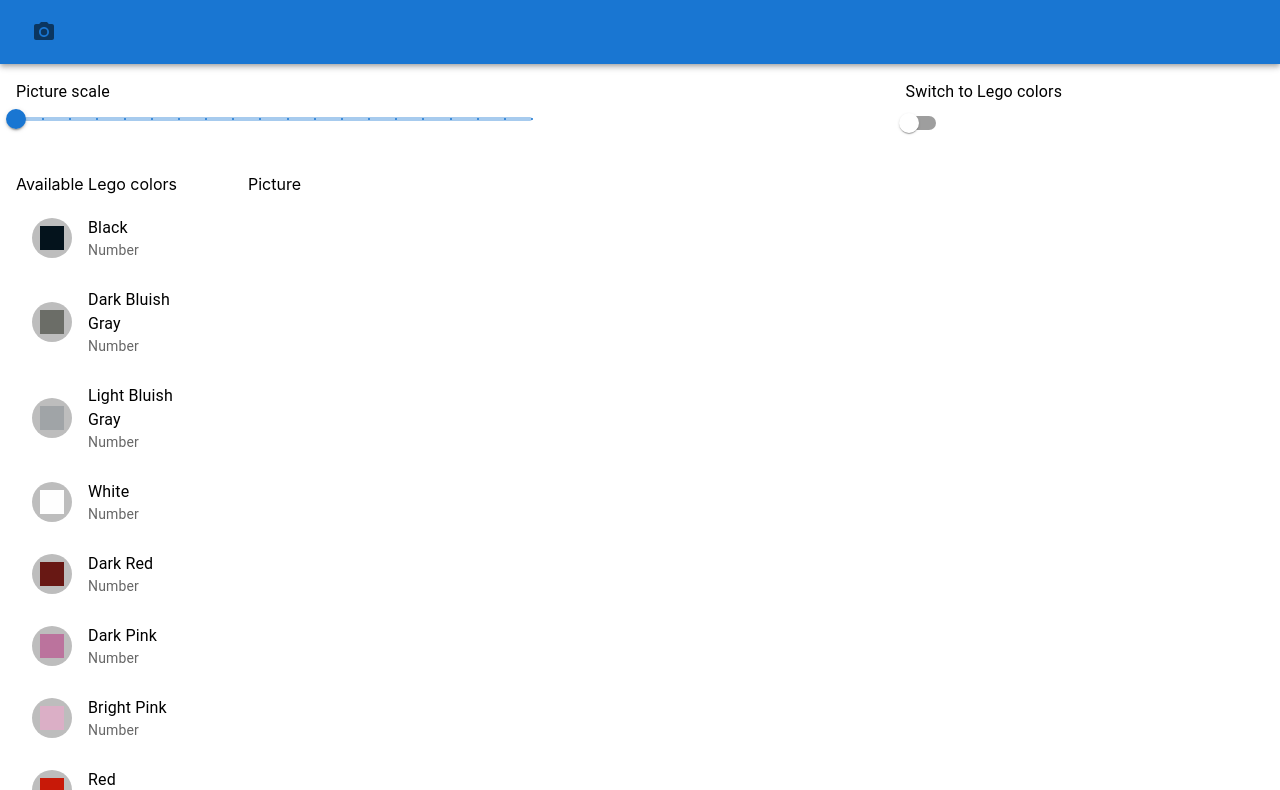
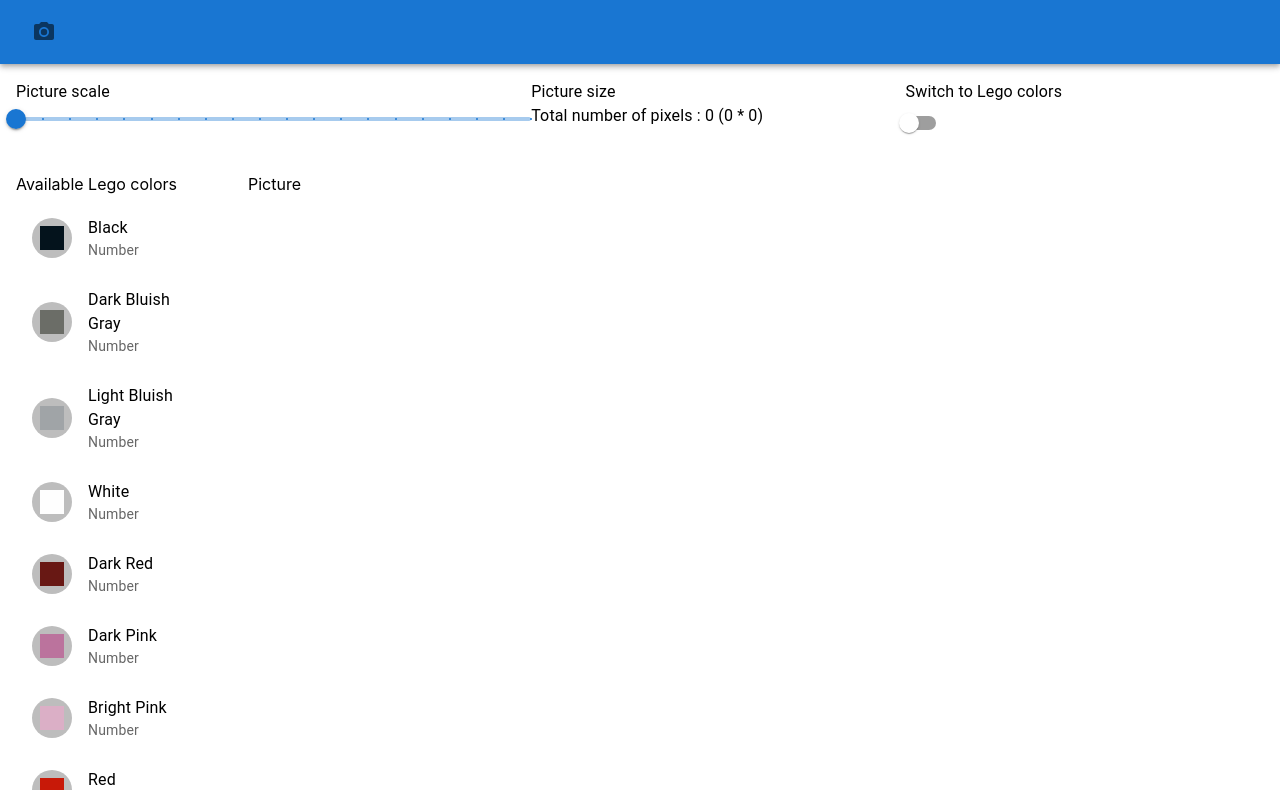
Before and after one commit to Tyvonne/convertpicturetolego, a React (Create React App) app: page / in a window 1280 px wide. Shown: the top 790 px of the page. Built offline with nearby package versions, Linux system fonts and the light colour scheme.

Commit message:
Working scale

```diff
--- a/src/App.js
+++ b/src/App.js
@@ -1,4 +1,4 @@
-import React, { useState } from 'react';
+import React, { useState, useRef, useEffect } from 'react';
 import gamme from './gamme.json';
 
 import AppBar from '@mui/material/AppBar';
@@ -20,9 +20,16 @@
 
 
 function App() {
+  const canvasRef = useRef(null);
   const [src, setSrc] = useState("");
   const [fileName, setFileName] = useState("");
-  //const [scaleValue, setScaleValue] = useState();
+  const [pixelType, setPixelType] = useState("pixels");
+  const [image, setImage] = useState(null);
+  const [scaleValue, setScaleValue] = useState(1);
+  const [imageWidth, setImageWidth] = useState(0);
+  const [imageHeight, setImageHeight] = useState(0);
+  const [imageSize, setImageSize] = useState(0);
+  const [checked, setChecked] = React.useState(false);
 
   const gammeEntries = Object.entries(gamme);
 
@@ -31,11 +38,47 @@
     setFileName(event.target.files[0].name);
   };
 
-  const handleScaleChange = (event) => {
-    //setScaleValue(event.value);
+  useEffect(() => {
+    const image = new Image();
+    image.src = src;
+    image.onload = () => {
+      setImage(image);
+    };
+  }, [src]);
+  useEffect(() => {
+    if (!image) {
+      return;
+    }
+    const canvas = canvasRef.current;
+    const context = canvas.getContext('2d');
+    canvas.width = image.width;
+    canvas.height = image.height;
+    context.drawImage(image, 0, 0, canvas.width, canvas.height);
+
+    const smallCanvas = document.createElement('canvas');
+    const smallContext = smallCanvas.getContext('2d');
+    smallCanvas.width = canvas.width / scaleValue;
+    smallCanvas.height = canvas.height / scaleValue;
+    smallContext.drawImage(canvas, 0, 0, smallCanvas.width, smallCanvas.height);
+
+    context.imageSmoothingEnabled = false;
+    context.drawImage(smallCanvas, 0, 0, canvas.width, canvas.height);
+    setImageHeight(smallCanvas.height);
+    setImageWidth(smallCanvas.width);
+    setImageSize(smallCanvas.height * smallCanvas.width);
+
+  }, [image, scaleValue]);
+
+  const handleScaleChange = (event, newValue) => {
+    setScaleValue(newValue);
   };
 
-  const label = { inputProps: { 'aria-label': 'Switch to Lego' } };
+  const switchChange = (event) => {
+    setChecked(event.target.checked);
+    if (!checked) {
+      setPixelType("Lego bricks")
+    } else { setPixelType("pixels") }
+  };
 
   return (
     <Box sx={{ flexGrow: 1 }}>
@@ -57,13 +100,13 @@
       </AppBar>
 
       <Box sx={{ display: "flex", flexDirection: "row", flexGrow: 1, padding: "16px" }}>
-        <Box sx={{ flexBasis: "70%" }}>
+        <Box sx={{ flexBasis: "40%" }}>
           <Typography id="input-slider" sx={{ minWidth: "120px" }}>
             Picture scale
           </Typography>
           <Slider
             aria-label="Scale"
-            defaultValue={1}
+            value={scaleValue}
             valueLabelDisplay="auto"
             onChange={handleScaleChange}
             step={1}
@@ -75,10 +118,23 @@
         </Box>
 
         <Box sx={{ flexBasis: "30%" }}>
+          <Typography sx={{ minWidth: "120px", paddingLeft: "16px", paddingRight: "16px" }}>
+            Picture size
+          </Typography>
+          <Typography sx={{ minWidth: "120px", paddingLeft: "16px", paddingRight: "16px" }}>
+            Total number of {pixelType} : {imageSize} ({imageWidth} * {imageHeight})
+          </Typography>
+
+        </Box>
+
+        <Box sx={{ flexBasis: "30%" }}>
           <Typography id="input-slider" sx={{ minWidth: "120px", paddingLeft: "16px", paddingRight: "16px" }}>
             Switch to Lego colors
           </Typography>
-          <Switch {...label} />
+          <Switch
+            checked={checked}
+            onChange={switchChange}
+          />
         </Box>
       </Box>
 
@@ -107,7 +163,7 @@
 
         <Box sx={{ flexBasis: "85%", padding: "16px" }}>
           Picture
-          <Box><img src={src} alt="" /></Box>
+          <Box><canvas ref={canvasRef} /></Box>
         </Box>
       </Box>
 
```
Also changed, not shown: src/ImagePixelator.js (deleted, +0 -31 lines).
